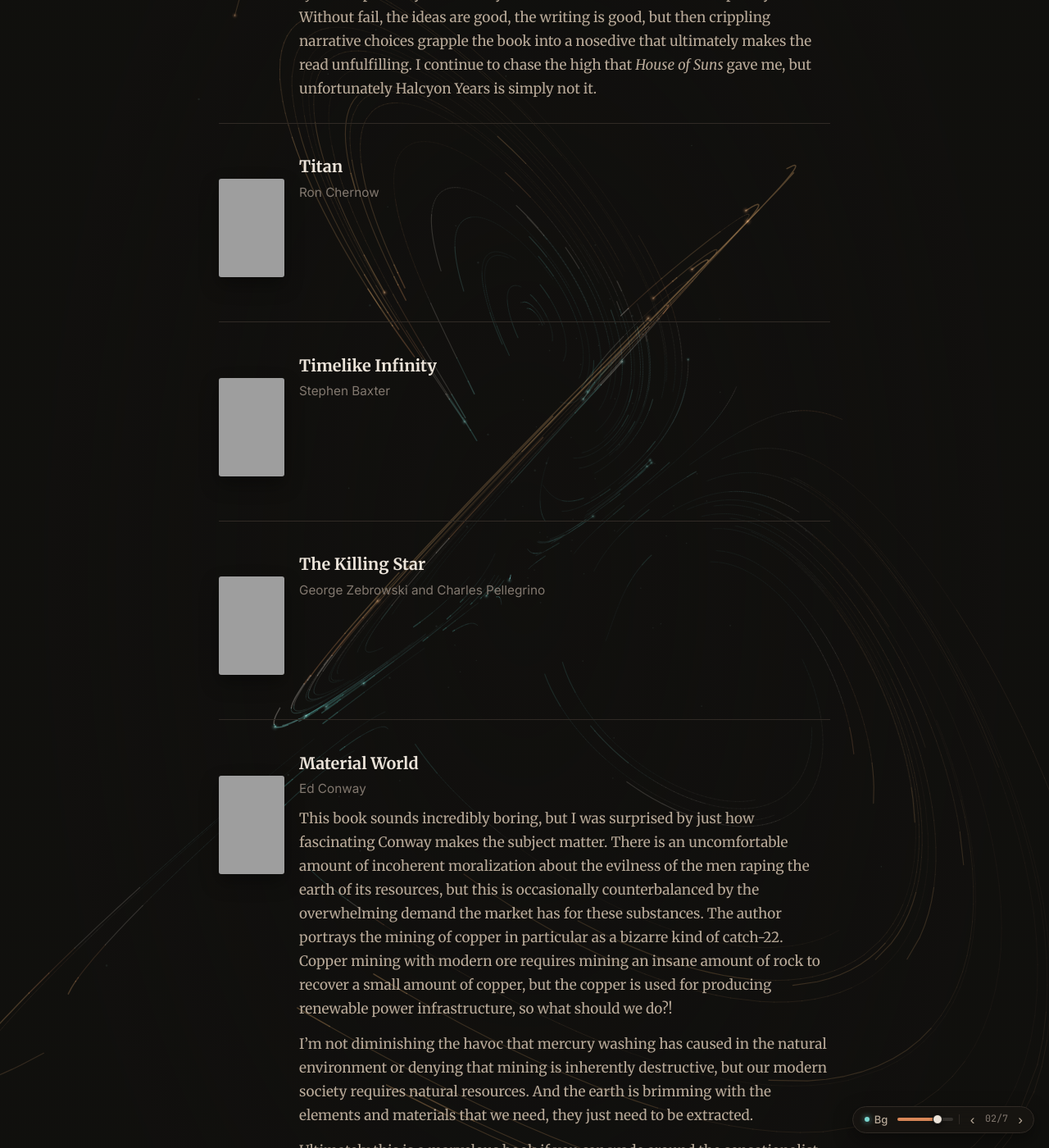
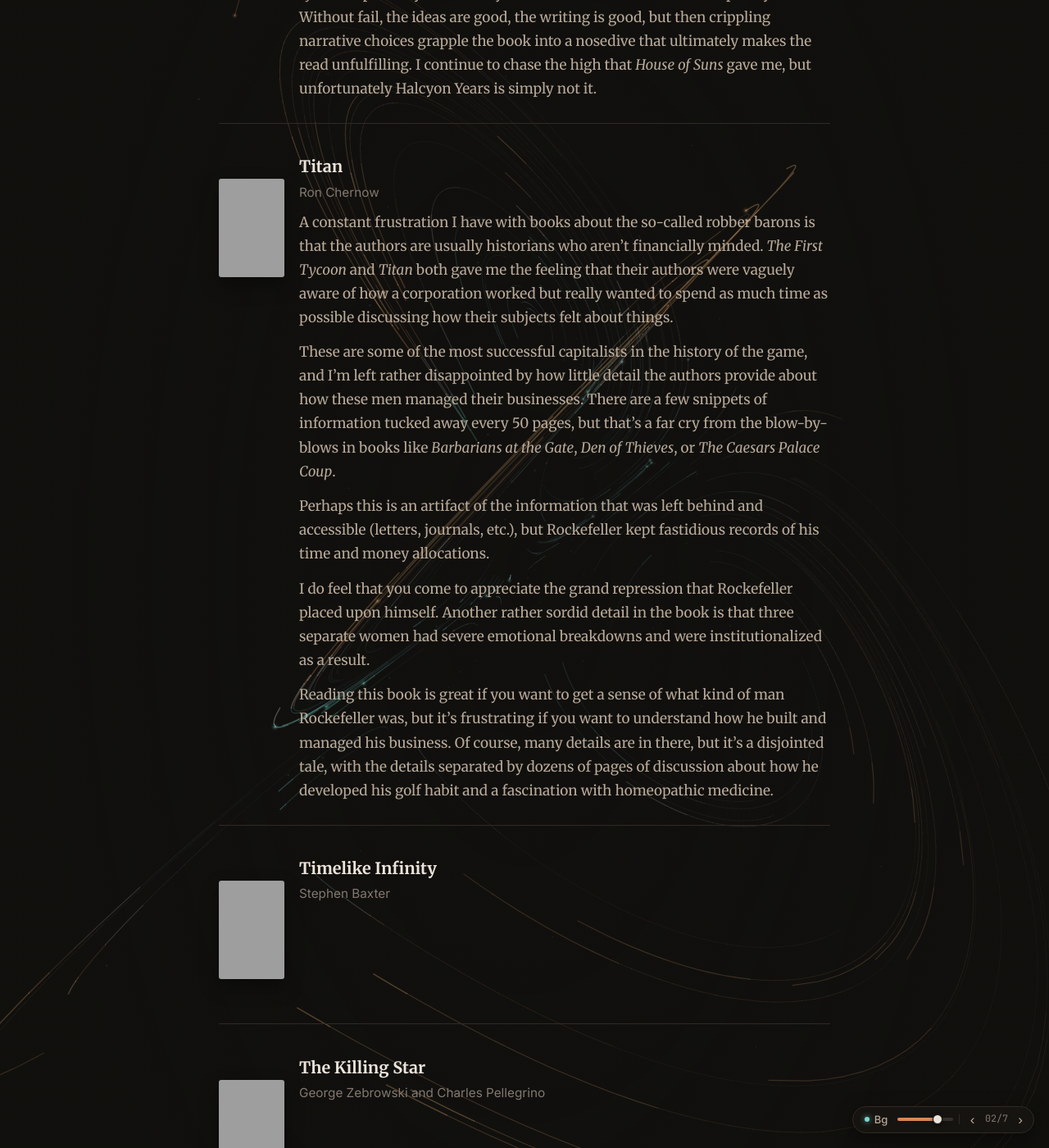
Before and after one commit to TimelyToga/TimelyToga.github.io, a Jekyll site: the page built from _reading/2026-reading-list.md, in a window 1280 px wide and 1400 px high, scrolled down 4870 px, cut to the strip 0-1400 px from the top of the window. Shown: the whole strip at 82% size. Built offline with Jekyll 4.4.1, drawn with Linux system fonts in a browser that asks for light colours; grey boxes are pictures that could not be loaded.

Commit message:
Add the Titan review

```diff
--- a/_data/reading/2026.yml
+++ b/_data/reading/2026.yml
@@ -130,6 +130,21 @@ sections:
         title: 'Titan'
         author: 'Ron Chernow'
         cover: 'https://covers.openlibrary.org/b/id/12373738-M.jpg'
+        notes:
+          - >-
+            A constant frustration I have with books about the so-called robber barons is that the authors are usually historians who aren't financially minded. _The First Tycoon_ and _Titan_ both gave me the feeling that their authors were vaguely aware of how a corporation worked but really wanted to spend as much time as possible discussing how their subjects felt about things.
+
+          - >-
+            These are some of the most successful capitalists in the history of the game, and I'm left rather disappointed by how little detail the authors provide about how these men managed their businesses. There are a few snippets of information tucked away every 50 pages, but that's a far cry from the blow-by-blows in books like _Barbarians at the Gate_, _Den of Thieves_, or _The Caesars Palace Coup_.
+
+          - >-
+            Perhaps this is an artifact of the information that was left behind and accessible (letters, journals, etc.), but Rockefeller kept fastidious records of his time and money allocations.
+
+          - >-
+            I do feel that you come to appreciate the grand repression that Rockefeller placed upon himself. Another rather sordid detail in the book is that three separate women had severe emotional breakdowns and were institutionalized as a result.
+
+          - >-
+            Reading this book is great if you want to get a sense of what kind of man Rockefeller was, but it's frustrating if you want to understand how he built and managed his business. Of course, many details are in there, but it's a disjointed tale, with the details separated by dozens of pages of discussion about how he developed his golf habit and a fascination with homeopathic medicine.
       - book_id: 'timelike-infinity'
         title: 'Timelike Infinity'
         author: 'Stephen Baxter'
```
